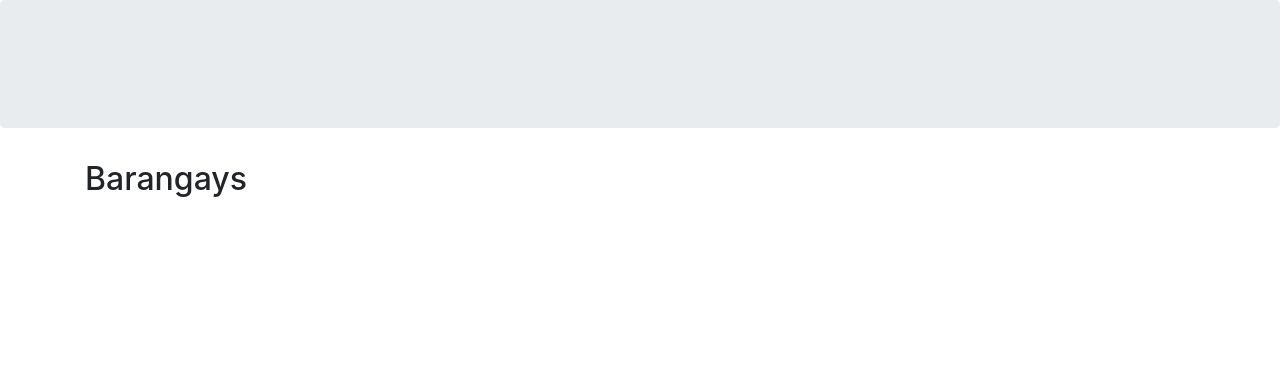
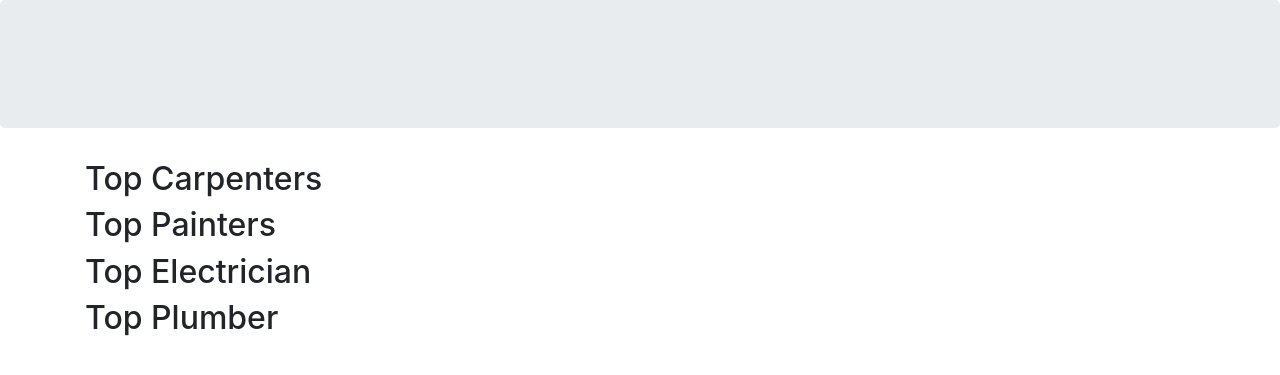
Before and after one commit to ld-amaya/bluecollar, a Flask app: page / in a window 1280 px wide. Shown: the part 56-431 px from the top of the page. Run offline with Flask 2, Linux system fonts and the light colour scheme; some libraries are stand-ins or nearby versions.

Commit message:
modify home page to separate display per service

```diff
--- a/templates/index.html
+++ b/templates/index.html
@@ -2,12 +2,76 @@
 
 {% block title %} Blue Collar Jobs {% endblock %}
 {% block content %}
-    <h2>Barangays</h2>
-    <ul>
-        {% for barangay in barangays %}
-            <li>
-                {{barangay.city}} - {{barangay.barangay}}
-            </li>
-        {% endfor %}
-    </ul>
+    <h2>Top Carpenters</h2>
+        <div class="row">
+            {% for carpenter in carpenters %}
+                <div class="col-md-3 my-3">
+                    <div class="card">
+                        <a href="/worker/{{carpenter.id}}">
+                            <img src="/static/images/icon.png" class ="card-img-top" alt="default image">
+                        </a>
+                        <div class="card-body">
+                            <h6>{{carpenter.first_name}} {{carpenter.last_name}} </h6>
+                            <p class="card-text">
+                                <a href="{{carpenter.facebook}}">  <img class="fb_logo" src="/static/images/fb_logo.svg" alt=""> </a> - {{carpenter.service[0].name}}
+                            </p>
+                        </div>
+                    </div>
+                </div>
+            {% endfor %}
+        </div>
+        <h2>Top Painters</h2>
+        <div class="row">
+            {% for painter in painters %}
+                <div class="col-md-3 my-3">
+                    <div class="card">
+                        <a href="/worker/{{painter.id}}">
+                            <img src="/static/images/icon.png" class ="card-img-top" alt="default image">
+                        </a>
+                        <div class="card-body">
+                            <h6>{{painter.first_name}} {{painter.last_name}} </h6>
+                            <p class="card-text">
+                                <a href="{{painter.facebook}}">  <img class="fb_logo" src="/static/images/fb_logo.svg" alt=""> </a> - {{painter.service[0].name}}
+                            </p>
+                        </div>
+                    </div>
+                </div>
+            {% endfor %}
+        </div>
+        <h2>Top Electrician</h2>
+        <div class="row">
+            {% for electrician in electricians %}
+                <div class="col-md-3 my-3">
+                    <div class="card">
+                        <a href="/worker/{{electrician.id}}">
+                            <img src="/static/images/icon.png" class ="card-img-top" alt="default image">
+                        </a>
+                        <div class="card-body">
+                            <h6>{{electrician.first_name}} {{electrician.last_name}} </h6>
+                            <p class="card-text">
+                                <a href="{{electrician.facebook}}">  <img class="fb_logo" src="/static/images/fb_logo.svg" alt=""> </a> - {{electrician.service[0].name}}
+                            </p>
+                        </div>
+                    </div>
+                </div>
+            {% endfor %}
+        </div>
+        <h2>Top Plumber</h2>
+        <div class="row">
+            {% for plumber in plumbers %}
+                <div class="col-md-3 my-3">
+                    <div class="card">
+                        <a href="/worker/{{plumber.id}}">
+                            <img src="/static/images/icon.png" class ="card-img-top" alt="default image">
+                        </a>
+                        <div class="card-body">
+                            <h5>{{plumber.first_name}} {{plumber.last_name}} </h5>
+                            <p class="card-text">
+                                <a href="{{plumber.facebook}}">  <img class="fb_logo" src="/static/images/fb_logo.svg" alt=""> </a> - {{plumber.service[0].name}}
+                            </p>
+                        </div>
+                    </div>
+                </div>
+            {% endfor %}
+        </div>
 {% endblock %}
```
